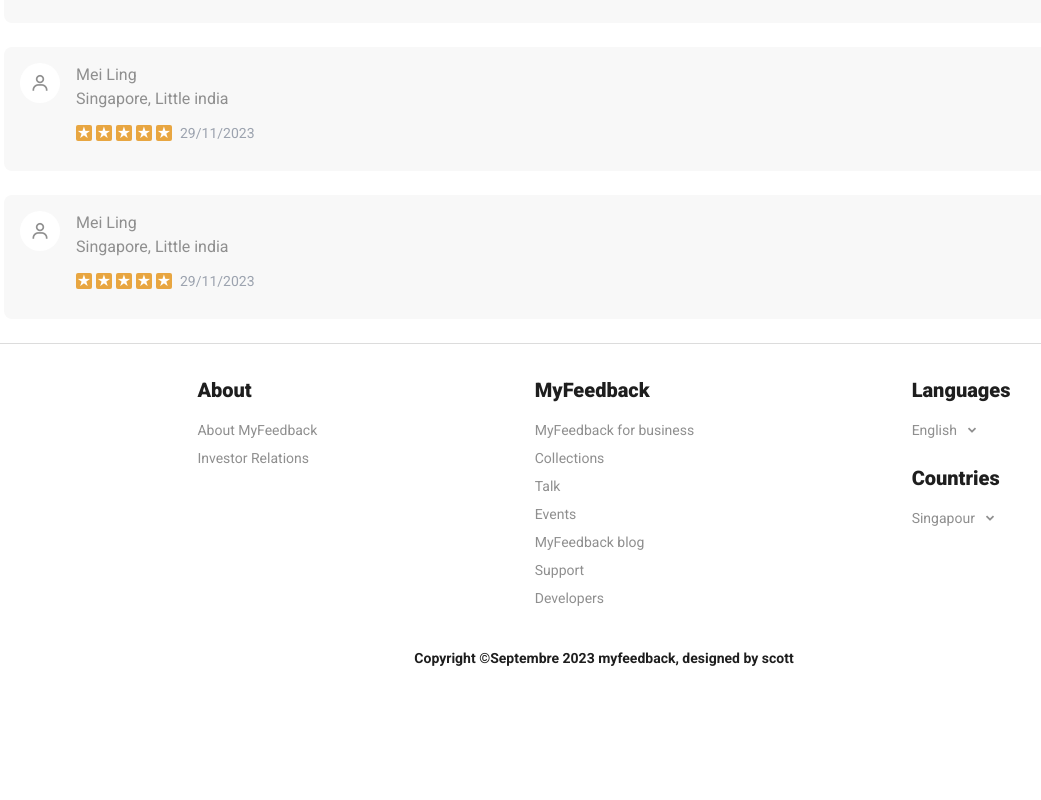
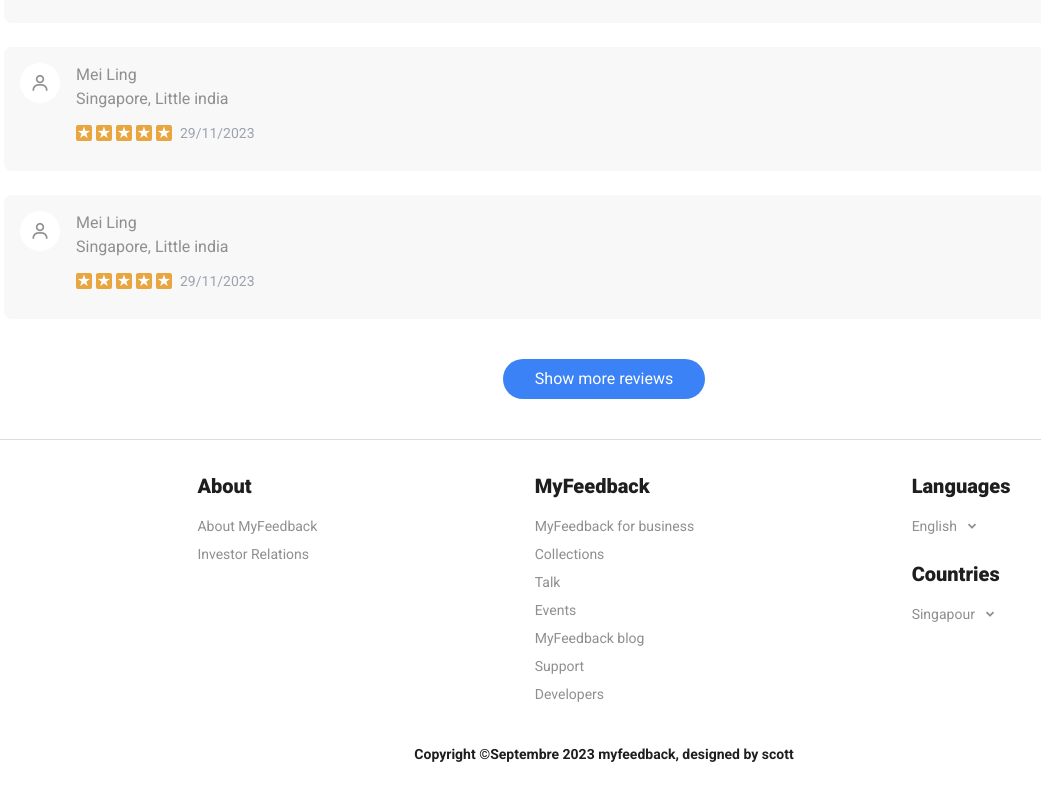
Before and after one commit to shakil-devcraft/myfeedback, a React (Vite) app: page /Hotels in a window 1280 px wide. Shown: the part 2453-3253 px from the top of the page, without its empty margins (36-1077 px from the left). Before the commit the page ends 3161 px from the top, so only its background shows below. Built offline with nearby package versions, Linux system fonts and the light colour scheme.

Commit message:
use reusable button components

```diff
--- a/src/components/shared/BellaCart.jsx
+++ b/src/components/shared/BellaCart.jsx
@@ -1,4 +1,5 @@
 import { bellaSimpleCart } from "../../api";
+import Button from "./Button/Button";
 import Container from "./Container/Container";
 
 const BellaCart = () => {
@@ -40,6 +41,9 @@ const BellaCart = () => {
                         ))
                     }
                 </div>
+                <div className=" flex justify-center items-center my-10">
+                    <Button label="Show more reviews" className="py-2 font-normal md:py-2 rounded-full" />
+                </div>
             </Container>
         </section>
     );
```
